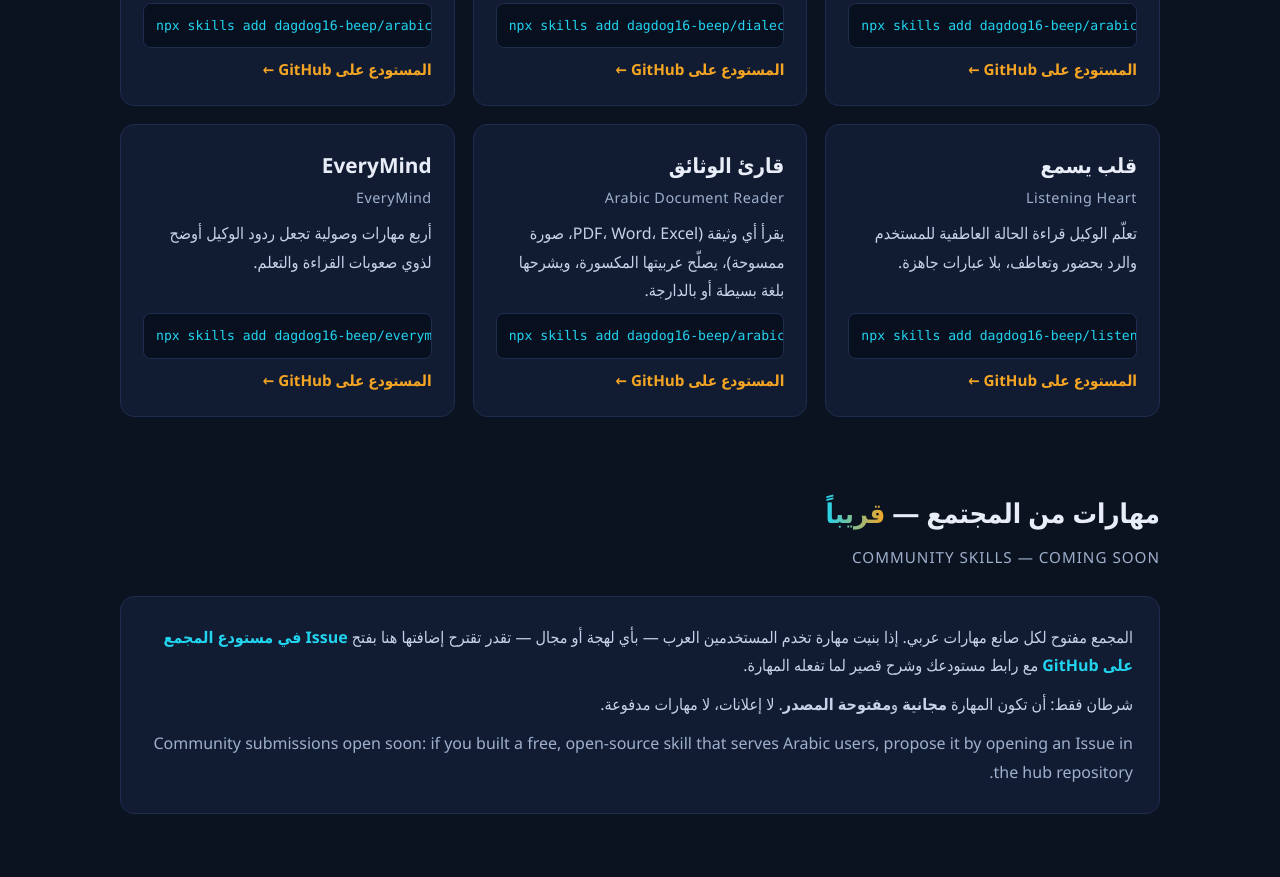
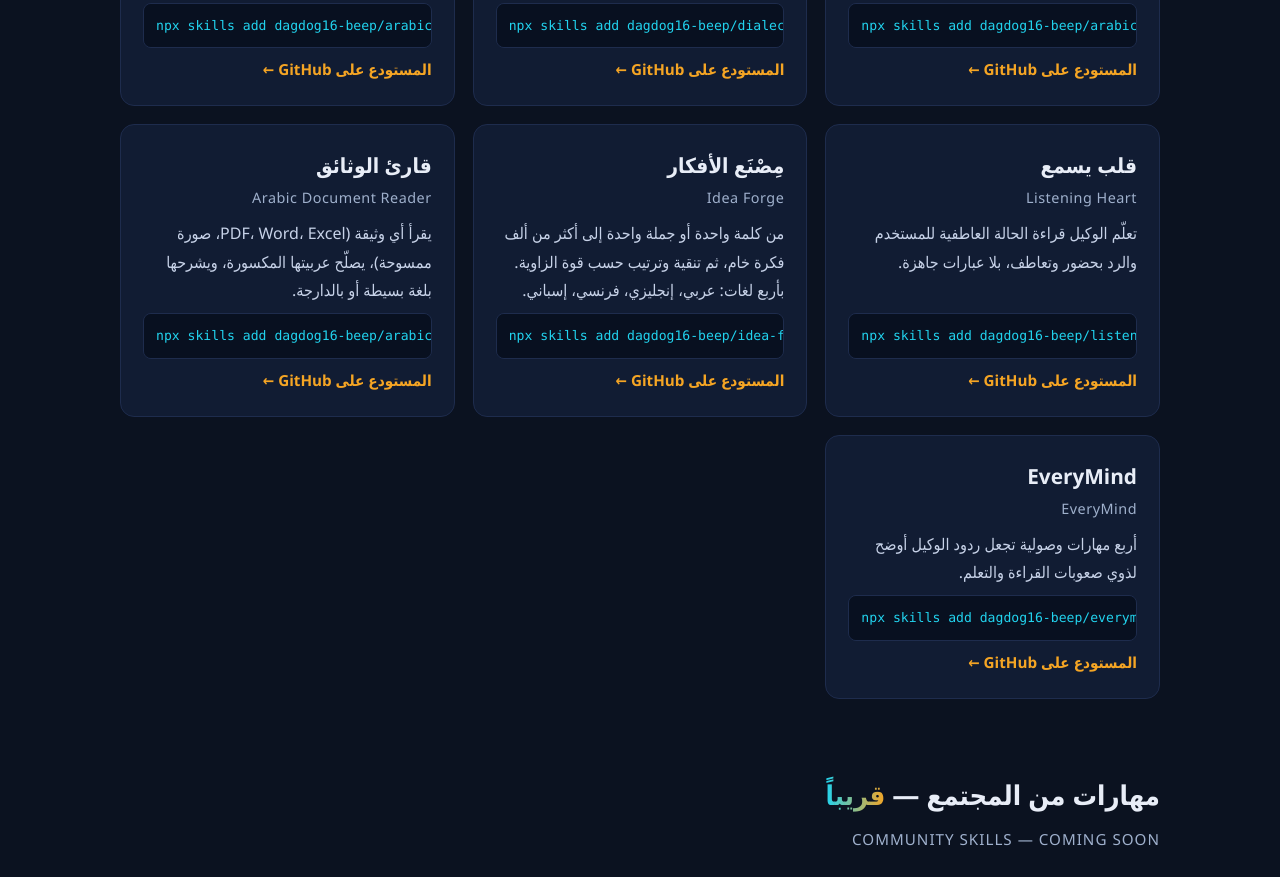
Before and after one commit to dagdog16-beep/arabic-skills-hub, a plain HTML site: page index.html in a window 1280 px wide. Shown: the part 1060-1937 px from the top of the page. Drawn offline with Linux system fonts and the light colour scheme.

Commit message:
Add Idea Forge — 7th skill in the hub

```diff
--- a/index.html
+++ b/index.html
@@ -169,6 +169,14 @@
       </article>
 
       <article class="card">
+        <h3>مِصْنَع الأفكار</h3>
+        <div class="en">Idea Forge</div>
+        <p>من كلمة واحدة أو جملة واحدة إلى أكثر من ألف فكرة خام، ثم تنقية وترتيب حسب قوة الزاوية. بأربع لغات: عربي، إنجليزي، فرنسي، إسباني.</p>
+        <div class="cmd">npx skills add dagdog16-beep/idea-forge</div>
+        <a class="repo" href="https://github.com/dagdog16-beep/idea-forge">المستودع على GitHub ←</a>
+      </article>
+
+      <article class="card">
         <h3>قارئ الوثائق</h3>
         <div class="en">Arabic Document Reader</div>
         <p>يقرأ أي وثيقة (PDF، Word، Excel، صورة ممسوحة)، يصلّح عربيتها المكسورة، ويشرحها بلغة بسيطة أو بالدارجة.</p>
```
Also changed, not shown: 1 other file.
